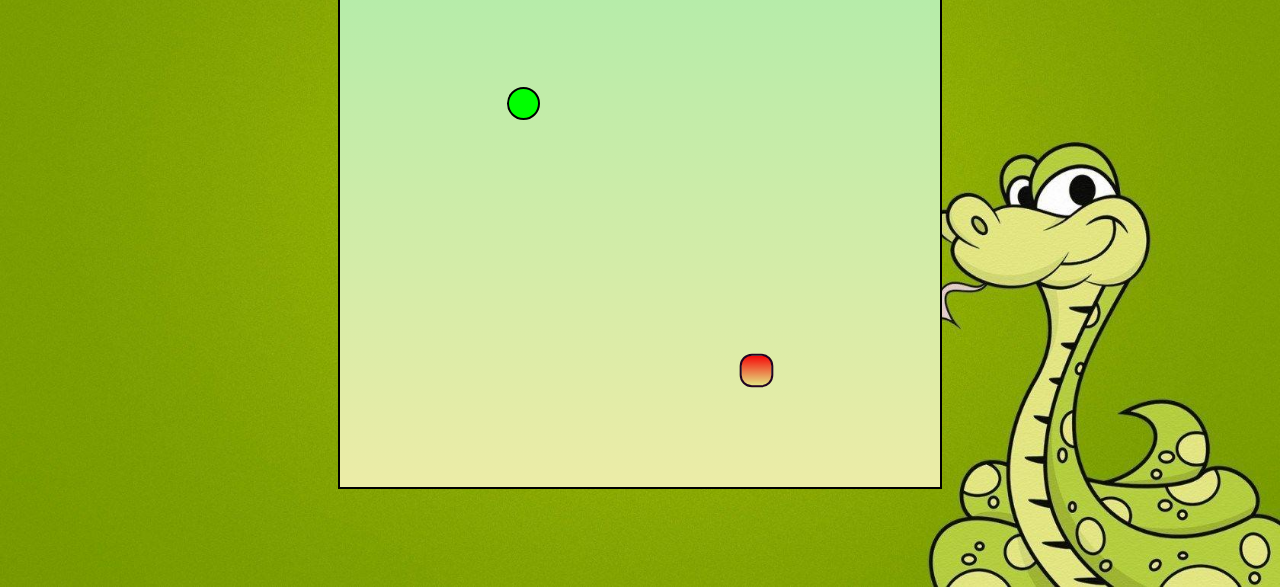
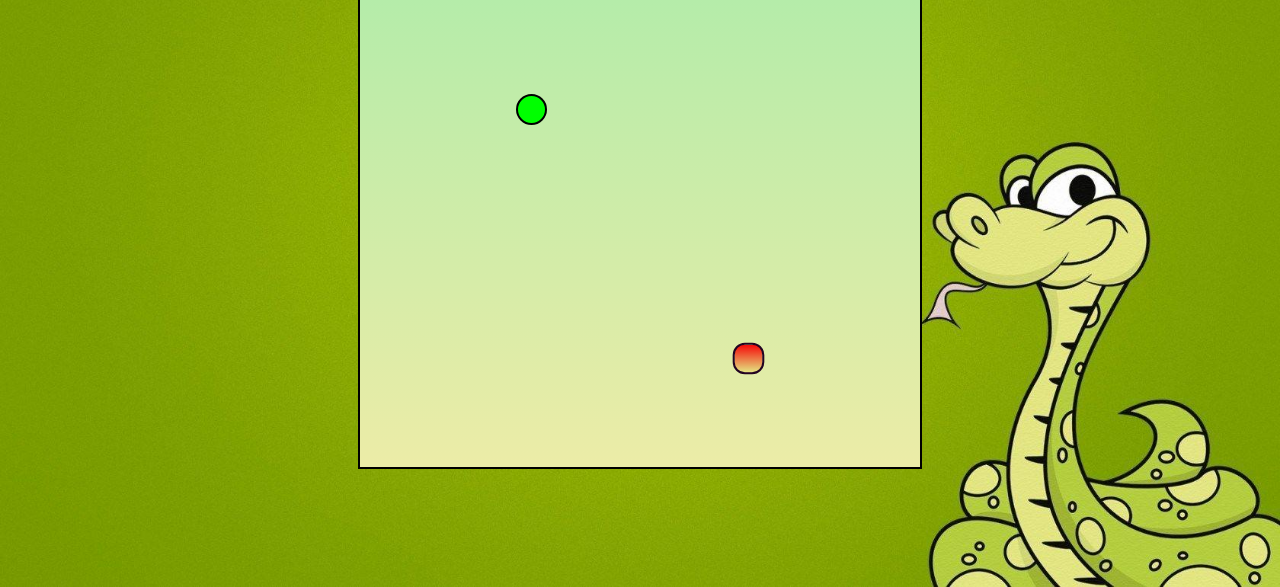
Before and after one commit to Chandan07nikhil/Snake-verse, a plain HTML site: page index.html in a window 1280 px wide. Shown: the part 213-800 px from the top of the page. Drawn offline with Linux system fonts and the light colour scheme; a web font is replaced by a local one.

Commit message:
change in  css

```diff
--- a/css/style.css
+++ b/css/style.css
@@ -49,8 +49,8 @@
 
 #board{
     background: linear-gradient(rgb(170, 236, 170), rgb(236, 236, 167));
-    width: 75vmin;
-    height: 75vmin;
+    width: 70vmin;
+    height: 70vmin;
     border: 2px solid black;
     display: grid;
     grid-template-rows: repeat(18, 1fr);
--- a/js/index.js
+++ b/js/index.js
@@ -66,7 +66,7 @@ function gameEngine(){
             icon.src ="./img/play.png";
         }
         inputDir =  {x: 0, y: 0};
-        alert("Game Over. Press any key to play again!");
+        alert("Game Over. Press Ok to play again!");
         snakeArr = [{x: 13, y: 15}];
 
         if(flag == 1){
```
